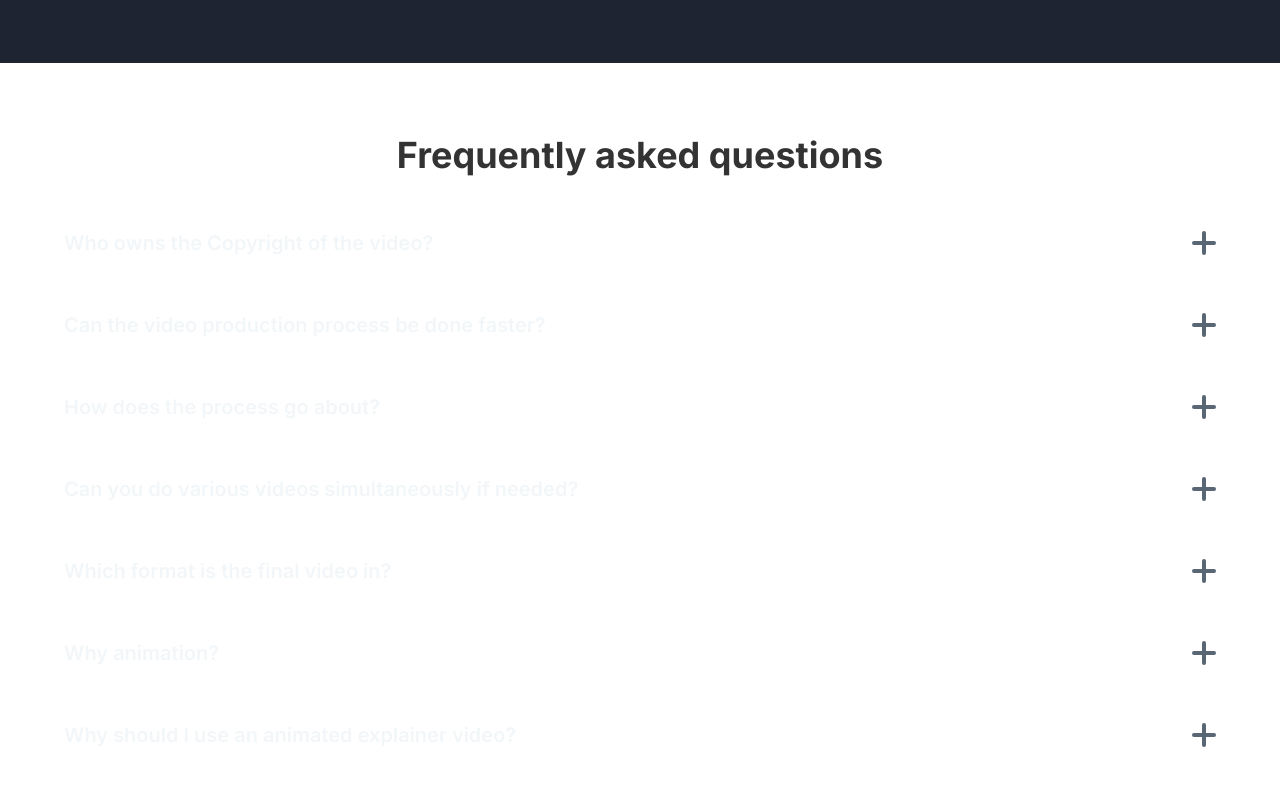
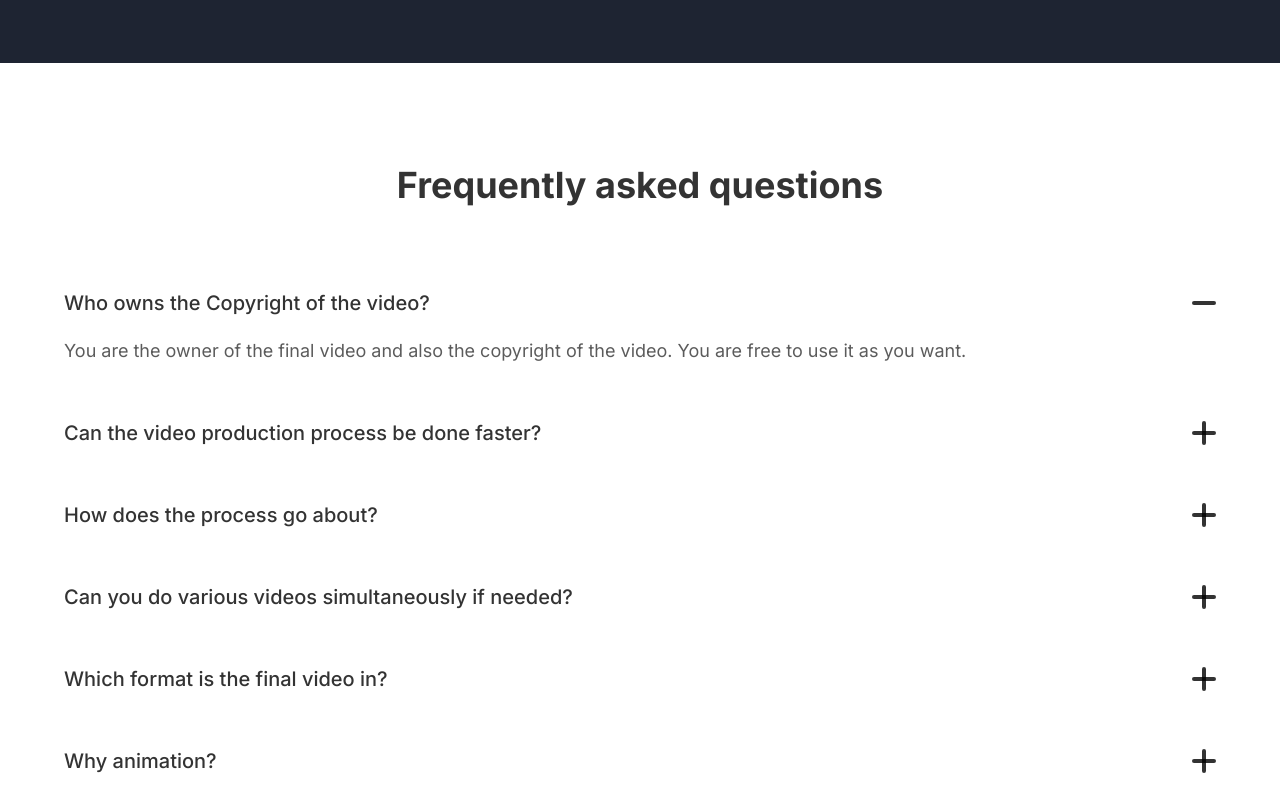
Before and after one commit to chrisprodev/lading_page, a Gatsby site: page / in a window 1280 px wide. Shown: the part 7060-7860 px from the top of the page. Built offline with nearby package versions, Linux system fonts and the light colour scheme; Gatsby itself is replaced by a stand-in of ours.

Commit message:
Update FAQs (style)

```diff
--- a/src/components/Faq.jsx
+++ b/src/components/Faq.jsx
@@ -1,8 +1,8 @@
 import React, { useState } from "react"
 import styled from "styled-components"
 
-const Faq = ({ title, content }) => {
-  const [open, setOpen] = useState(false)
+const Faq = ({ title, content, initialState }) => {
+  const [open, setOpen] = useState(initialState ? true : false)
 
   return (
     <Container open={open}>
@@ -58,10 +58,10 @@ const Container = styled.div`
   padding: 2rem;
   border-radius: 1rem;
   transition: background 50ms ease;
-  background: ${props => (props.open ? "#262633" : "none")};
+  background: ${props => (props.open ? "var(--black-05)" : "none")};
 
   :hover {
-    background: #262633;
+    background: var(--black-05);
   }
 
   @media only screen and (max-width: 1340px) {
@@ -84,8 +84,8 @@ const Header = styled.div`
 
   p {
     font-size: 2rem;
-    font-weight: 600;
-    color: var(--white);
+    font-weight: 500;
+    opacity: 1;
   }
 
   svg {
@@ -93,7 +93,7 @@ const Header = styled.div`
     transform: ${props => (props.open ? "rotate(180deg)" : "rotate(0deg)")};
     line {
       transition: all 400ms ease;
-      stroke: ${props => (props.open ? "var(--white)" : "var(--gray)")};
+      stroke: var(--black);
     }
   }
 
@@ -107,5 +107,4 @@ const Header = styled.div`
 const Content = styled.p`
   margin-top: 1.6rem;
   font-size: 1.8rem;
-  color: var(--gray-2);
 `
--- a/src/constants/data.jsx
+++ b/src/constants/data.jsx
@@ -61,36 +61,43 @@ export const logosData = [
 
 export const faqs = [
   {
+    initialState: true,
     title: "Who owns the Copyright of the video?",
     content:
       "You are the owner of the final video and also the copyright of the video. You are free to use it as you want.",
   },
   {
+    initialState: false,
     title: "Can the video production process be done faster?",
     content:
       "Yes, but it also means costs will increase to allocate more people to work on the production to have it completed faster. Creating an engaging, outreaching, and indelible impression with video takes time! So, it's advisable not to dash through the process. Sometimes you don't have a choice. In special situations, we'll design a personalized timeline for, so both sides can execute the task. Occasionally, this means less rounds of changes and/or a maximum of 24hs feedback on your end... Contact us about your specific project needs.",
   },
   {
+    initialState: false,
     title: "How does the process go about?",
     content:
       "We’ll need to know everything you can tell us about your project and goals. This is done with but not only by completing our creative brief and spending some time on a discovery call. Afterwards, we’ll get together to brainstorm some compelling ways to tell your story. We present you with an engaging idea. Then comes a script, once you approve it, the voice over will be recorded by a professional voice artist while we begin assembling the ideas into graphics presented as a storyboard. We continue with the magic of illustration to show you how the final graphics of the video will look like afterwards the animation stage begins. The final stage of the production process is the audio mix, which includes music and sound effects, once finished your video will be ready to go.      ",
   },
   {
+    initialState: false,
     title: "Can you do various videos simultaneously if needed?",
     content:
       "We’re able to produce several videos simultaneously if necessary; however, this could cause a bit of an increase on the timeframe.",
   },
   {
+    initialState: false,
     title: "Which format is the final video in?",
     content:
       "We'll deliver your video in mp4 h264, so you can upload it to YouTube, Vimeo or any platform you wish. We can supply other different formats if necessary, please let us know if you need it in a different specific format.",
   },
   {
+    initialState: false,
     title: "Why animation?",
     content:
       "Animation is an incredible tool that has been exploited both in entertainment and education for decades before it became the acclaimed hit in marketing. It reaches a broader audience while boosting engagement and brand awareness with videos that create banging impressions. Professionally animated videos are inexpensive in comparison to its live action counterpart. Animation is also better suited for explaining concepts in marketing. Contact us and allow us to illustrate the power of animation.",
   },
   {
+    initialState: false,
     title: "Why should I use an animated explainer video?",
     content:
       "Well, one reason to invest is to boost your brand’s engagement with prospective clients. With animated explainer videos, we can help you reach a broader audience while increasing awareness and engagement with your brand by making stunning impressions. This is the best way to be a cut above the rest!",
--- a/src/global.css
+++ b/src/global.css
@@ -19,6 +19,7 @@
   --opacity-3:rgba(255, 255, 255, 0.3);
   --opacity-15:rgba(255, 255, 255, 0.15);
   --opacity-05:rgba(255, 255, 255, 0.05);
+  --black-05:rgba(0, 0, 0, 0.05);
 }
 
 html{
--- a/src/pages/index.jsx
+++ b/src/pages/index.jsx
@@ -185,7 +185,11 @@ export default function Home() {
             <FAQs>
               <h2>Frequently asked questions</h2>
               {faqs.map(question => (
-                <Faq title={question.title} content={question.content} />
+                <Faq
+                  title={question.title}
+                  content={question.content}
+                  initialState={question.initialState}
+                />
               ))}
             </FAQs>
           </Container>
@@ -521,13 +525,15 @@ const FAQs = styled.section`
   flex-direction: column;
   width: 100%;
   max-width: 129rem;
-  margin-top: 23rem;
+  margin-top: 10rem;
   margin-left: auto;
   margin-right: auto;
 
+  h2 {
+    margin-bottom: 3rem;
+  }
+
   @media only screen and (max-width: 1340px) {
-    margin-top: 7rem;
-
     h2 {
       text-align: center;
     }
```
